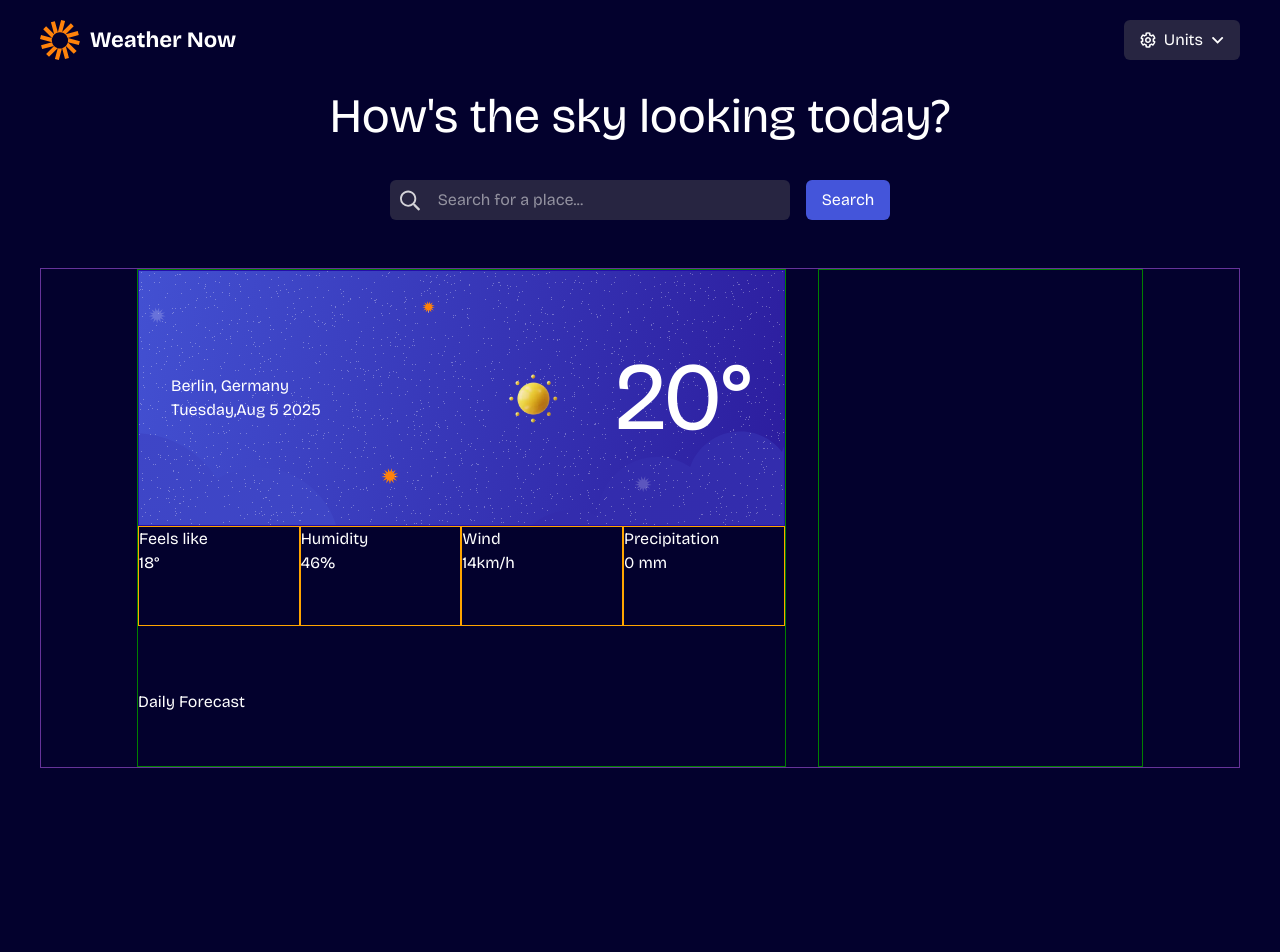
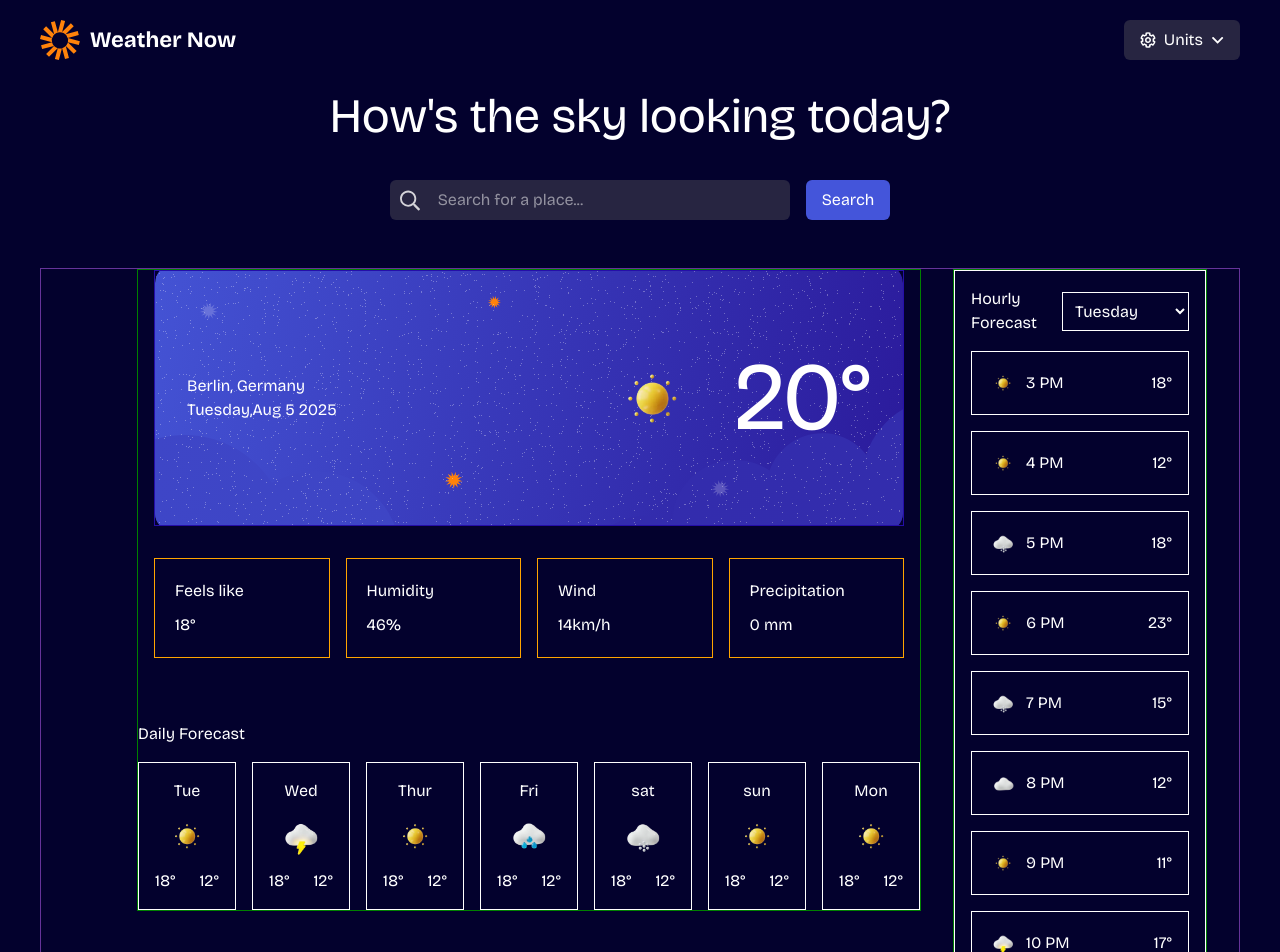
Before and after one commit to nickonyi/Weather-App-main, a React (Vite) app: page / in a window 1280 px wide. Shown: the top 952 px of the page. Before the commit the page ends 800 px from the top, so only its background shows below. Built offline with nearby package versions, Linux system fonts and the light colour scheme.

Commit message:
feat: enhance MainContent and App styles with additional weather icons and layout adjustments

```diff
--- a/src/components/mainContent.jsx
+++ b/src/components/mainContent.jsx
@@ -1,10 +1,14 @@
 import iconSunny from "../assets/images/icon-sunny.webp";
+import iconOvercast from "../assets/images/icon-overcast.webp";
+import iconRain from "../assets/images/icon-rain.webp";
+import iconSnow from "../assets/images/icon-snow.webp";
+import iconStorm from "../assets/images/icon-storm.webp";
 
 function MainContent() {
   return (
-    <main className="main-content flex mt-8 px-24 gap-8">
+    <main className="main-content flex mt-8 pl-24 pr-8 gap-8">
       <div className="daily-forecast-container flex-2 flex flex-col gap-8">
-        <div className="weather-banner-section ">
+        <div className="weather-banner-section flex flex-col gap-8 px-4 ">
           <div className="weather-conditions-container h-64 border-red-500 flex justify-between items-center px-8">
             <div className="weather-text-container">
               <h2 className="weather-location">Berlin, Germany</h2>
@@ -17,7 +21,7 @@ function MainContent() {
               <p className="weather-temp text-8xl">20°</p>
             </div>
           </div>
-          <div className="weather-conditions-metrics-container flex">
+          <div className="weather-conditions-metrics-container flex gap-4">
             <div className="weather-metric">
               <h3 className="weather-metric-header">Feels like</h3>
               <p className="weather-metric-value">18°</p>
@@ -39,12 +43,172 @@ function MainContent() {
         <div className="daily-forecast-section mt-8">
           <h2 className="daily-forecast-header mb-4">Daily Forecast</h2>
           <div className="daily-forecast-cards flex gap-4">
-            {/* Daily forecast cards will go here */}
+            <div className="daily-forecast-card border p-4 flex flex-col items-center">
+              <p className="daily-forecast-day mb-2">Tue</p>
+              <div className="daily-forecast-icon mb-2">
+                <img src={iconSunny} alt="Sunny" />
+              </div>
+              <div className="daily-forecast-temp-container flex justify-between w-16">
+                <p className="daily-forecast-temp high">18°</p>
+                <p className="daily-forecast-temp low">12°</p>
+              </div>
+            </div>
+            <div className="daily-forecast-card border p-4 flex flex-col items-center">
+              <p className="daily-forecast-day mb-2">Wed</p>
+              <div className="daily-forecast-icon mb-2">
+                <img src={iconStorm} alt="Sunny" />
+              </div>
+              <div className="daily-forecast-temp-container flex justify-between w-16">
+                <p className="daily-forecast-temp high">18°</p>
+                <p className="daily-forecast-temp low">12°</p>
+              </div>
+            </div>
+            <div className="daily-forecast-card border p-4 flex flex-col items-center">
+              <p className="daily-forecast-day mb-2">Thur</p>
+              <div className="daily-forecast-icon mb-2">
+                <img src={iconSunny} alt="Sunny" />
+              </div>
+              <div className="daily-forecast-temp-container flex justify-between w-16">
+                <p className="daily-forecast-temp high">18°</p>
+                <p className="daily-forecast-temp low">12°</p>
+              </div>
+            </div>
+            <div className="daily-forecast-card border p-4 flex flex-col items-center">
+              <p className="daily-forecast-day mb-2">Fri</p>
+              <div className="daily-forecast-icon mb-2">
+                <img src={iconRain} alt="Rain" />
+              </div>
+              <div className="daily-forecast-temp-container flex justify-between w-16">
+                <p className="daily-forecast-temp high">18°</p>
+                <p className="daily-forecast-temp low">12°</p>
+              </div>
+            </div>
+            <div className="daily-forecast-card border p-4 flex flex-col items-center">
+              <p className="daily-forecast-day mb-2">sat</p>
+              <div className="daily-forecast-icon mb-2">
+                <img src={iconSnow} alt="Snow" />
+              </div>
+              <div className="daily-forecast-temp-container flex justify-between w-16">
+                <p className="daily-forecast-temp high">18°</p>
+                <p className="daily-forecast-temp low">12°</p>
+              </div>
+            </div>
+            <div className="daily-forecast-card border p-4 flex flex-col items-center">
+              <p className="daily-forecast-day mb-2">sun</p>
+              <div className="daily-forecast-icon mb-2">
+                <img src={iconSunny} alt="Sunny" />
+              </div>
+              <div className="daily-forecast-temp-container flex justify-between w-16">
+                <p className="daily-forecast-temp high">18°</p>
+                <p className="daily-forecast-temp low">12°</p>
+              </div>
+            </div>
+            <div className="daily-forecast-card border p-4 flex flex-col items-center">
+              <p className="daily-forecast-day mb-2">Mon</p>
+              <div className="daily-forecast-icon mb-2">
+                <img src={iconSunny} alt="Sunny" />
+              </div>
+              <div className="daily-forecast-temp-container flex justify-between w-16">
+                <p className="daily-forecast-temp high">18°</p>
+                <p className="daily-forecast-temp low">12°</p>
+              </div>
+            </div>
           </div>
         </div>
       </div>
 
-      <div className="hourly-forecast-container flex-1"></div>
+      <div className="hourly-forecast-container flex-1">
+        <div className="hourly-forecast-section border p-4">
+          <div className="hourly-forecast-header flex justify-between items-center">
+            <h2 className="flex item-center ">Hourly Forecast</h2>
+            <div className="date-dropdown">
+              <select name="date" id="date-select" className="border p-2">
+                <option value="tuesday">Tuesday</option>
+                <option value="wednesday">Wednesday</option>
+                <option value="thursday">Thursday</option>
+                <option value="friday">Friday</option>
+                <option value="saturday">Saturday</option>
+                <option value="sunday">Sunday</option>
+                <option value="monday">Monday</option>
+              </select>
+            </div>
+          </div>
+          <div className="hourly-forecast-cards flex flex-col gap-4 mt-4">
+            <div className="hourly-forecast-card border p-4 flex justify-between items-center">
+              <div className="time-container flex items-center gap-2">
+                <img src={iconSunny} alt="Sunny" />
+                <p className="time">3 PM</p>
+              </div>
+              <div className="temperature-container">
+                <p className="temperature">18°</p>
+              </div>
+            </div>
+            <div className="hourly-forecast-card border p-4 flex justify-between items-center">
+              <div className="time-container flex items-center gap-2">
+                <img src={iconSunny} alt="Sunny" />
+                <p className="time">4 PM</p>
+              </div>
+              <div className="temperature-container">
+                <p className="temperature">12°</p>
+              </div>
+            </div>
+            <div className="hourly-forecast-card border p-4 flex justify-between items-center">
+              <div className="time-container flex items-center gap-2">
+                <img src={iconSnow} alt="Snow" />
+                <p className="time">5 PM</p>
+              </div>
+              <div className="temperature-container">
+                <p className="temperature">18°</p>
+              </div>
+            </div>
+            <div className="hourly-forecast-card border p-4 flex justify-between items-center">
+              <div className="time-container flex items-center gap-2">
+                <img src={iconSunny} alt="Sunny" />
+                <p className="time">6 PM</p>
+              </div>
+              <div className="temperature-container">
+                <p className="temperature">23°</p>
+              </div>
+            </div>
+            <div className="hourly-forecast-card border p-4 flex justify-between items-center">
+              <div className="time-container flex items-center gap-2">
+                <img src={iconSnow} alt="Sunny" />
+                <p className="time">7 PM</p>
+              </div>
+              <div className="temperature-container">
+                <p className="temperature">15°</p>
+              </div>
+            </div>
+            <div className="hourly-forecast-card border p-4 flex justify-between items-center">
+              <div className="time-container flex items-center gap-2">
+                <img src={iconOvercast} alt="Sunny" />
+                <p className="time">8 PM</p>
+              </div>
+              <div className="temperature-container">
+                <p className="temperature">12°</p>
+              </div>
+            </div>
+            <div className="hourly-forecast-card border p-4 flex justify-between items-center">
+              <div className="time-container flex items-center gap-2">
+                <img src={iconSunny} alt="Sunny" />
+                <p className="time">9 PM</p>
+              </div>
+              <div className="temperature-container">
+                <p className="temperature">11°</p>
+              </div>
+            </div>
+            <div className="hourly-forecast-card border p-4 flex justify-between items-center">
+              <div className="time-container flex items-center gap-2">
+                <img src={iconStorm} alt="Sunny" />
+                <p className="time">10 PM</p>
+              </div>
+              <div className="temperature-container">
+                <p className="temperature">17°</p>
+              </div>
+            </div>
+          </div>
+        </div>
+      </div>
     </main>
   );
 }
--- a/src/styles/App.scss
+++ b/src/styles/App.scss
@@ -52,7 +52,6 @@ body {
 
 .main-content {
   border: 1px solid rebeccapurple;
-  height: 500px;
 }
 
 .main-content > div {
@@ -71,9 +70,22 @@ body {
   height: 100%;
   flex: 1;
   height: 100px;
+  display: flex;
+  flex-direction: column;
+  justify-content: center;
+  gap: 10px;
+  padding-left: 20px;
 }
 
 .weather-icon img {
   width: 100px;
   height: 100px;
 }
+.daily-forecast-icon img {
+  width: 50px;
+  height: 50px;
+}
+.time-container img {
+  width: 30px;
+  height: 30px;
+}
```
